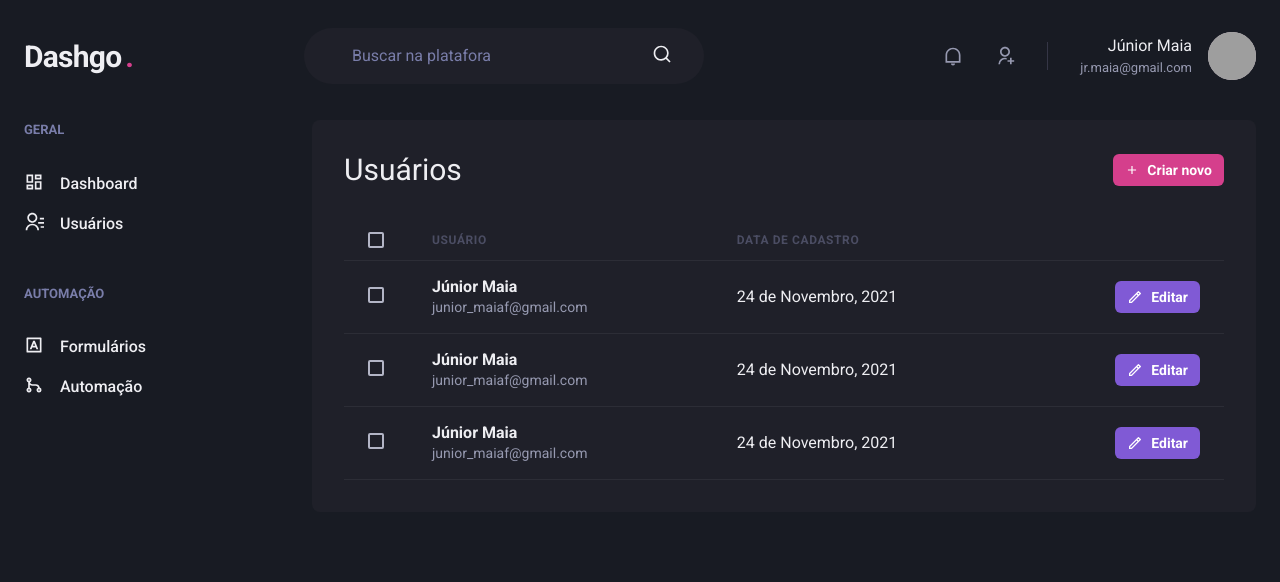
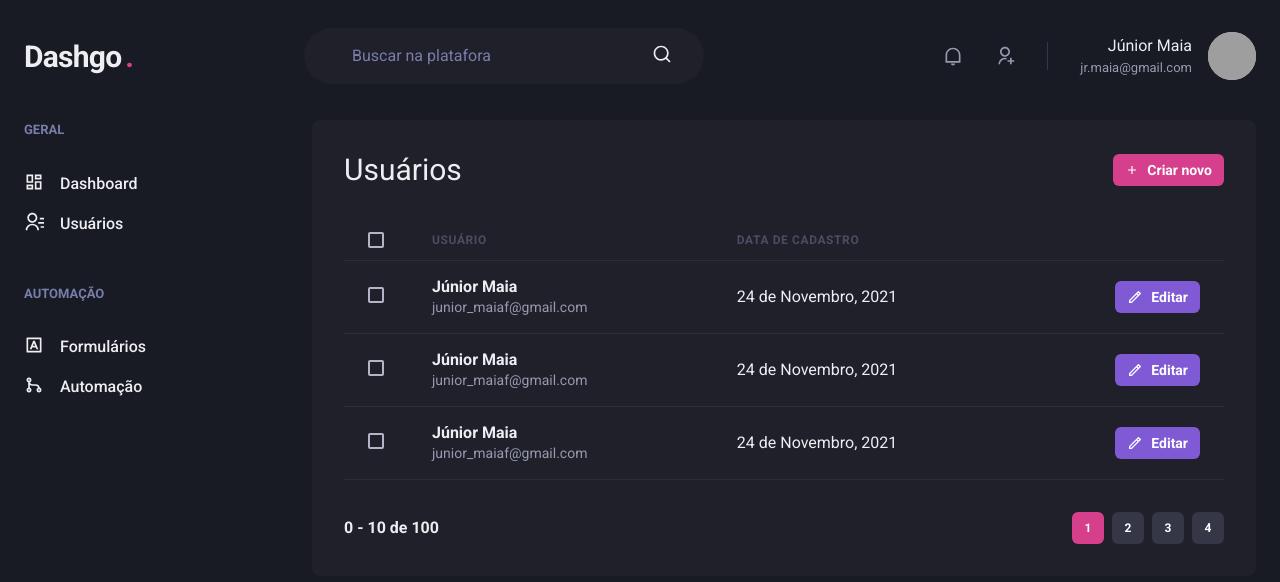
Before and after one commit to maiajrs/dashgo, a Next.js app: page /users in a window 1280 px wide. Shown: the top 582 px of the page. Built offline with nearby package versions, Linux system fonts and the light colour scheme; grey boxes are pictures that could not be loaded.

Commit message:
added pagination users component

```diff
--- /dev/null
+++ b/src/components/Pagination.tsx
@@ -0,0 +1,63 @@
+import { Stack, Box, Button } from "@chakra-ui/react";
+
+export function Pagination() {
+  return (
+    <Stack
+      direction="row"
+      justify="space-between"
+      mt="8"
+      spacing="6"
+      align="center"
+    >
+      <Box>
+        <strong>0</strong>
+        <strong> - </strong>
+        <strong>10</strong>
+        <strong> de </strong>
+        <strong>100</strong>
+      </Box>
+      <Stack direction="row" spacing="2">
+        <Button
+          colorScheme="pink"
+          size="sm"
+          width="4"
+          fontSize="xs"
+          disabled
+          _disabled={{ bg: "pink.500", cursor: "default" }}
+        >
+          1
+        </Button>
+        <Button
+          colorScheme="pink"
+          size="sm"
+          width="4"
+          bg="gray.700"
+          fontSize="xs"
+          _hover={{ bg: "gray.500" }}
+        >
+          2
+        </Button>
+        <Button
+          colorScheme="pink"
+          size="sm"
+          width="4"
+          bg="gray.700"
+          fontSize="xs"
+          _hover={{ bg: "gray.500" }}
+        >
+          3
+        </Button>
+        <Button
+          colorScheme="pink"
+          size="sm"
+          width="4"
+          bg="gray.700"
+          fontSize="xs"
+          _hover={{ bg: "gray.500" }}
+        >
+          4
+        </Button>
+      </Stack>
+    </Stack>
+  );
+}
--- a/src/pages/users/index.tsx
+++ b/src/pages/users/index.tsx
@@ -16,6 +16,7 @@
 import { RiAddLine, RiPencilLine, RiPercentLine } from "react-icons/ri";
 
 import Header from "../../components/Header";
+import { Pagination } from "../../components/Pagination";
 import SideBar from "../../components/SideBar";
 
 export default function UserList() {
@@ -128,6 +129,7 @@
               </Tr>
             </Tbody>
           </Table>
+          <Pagination />
         </Box>
       </Flex>
     </Box>
```
